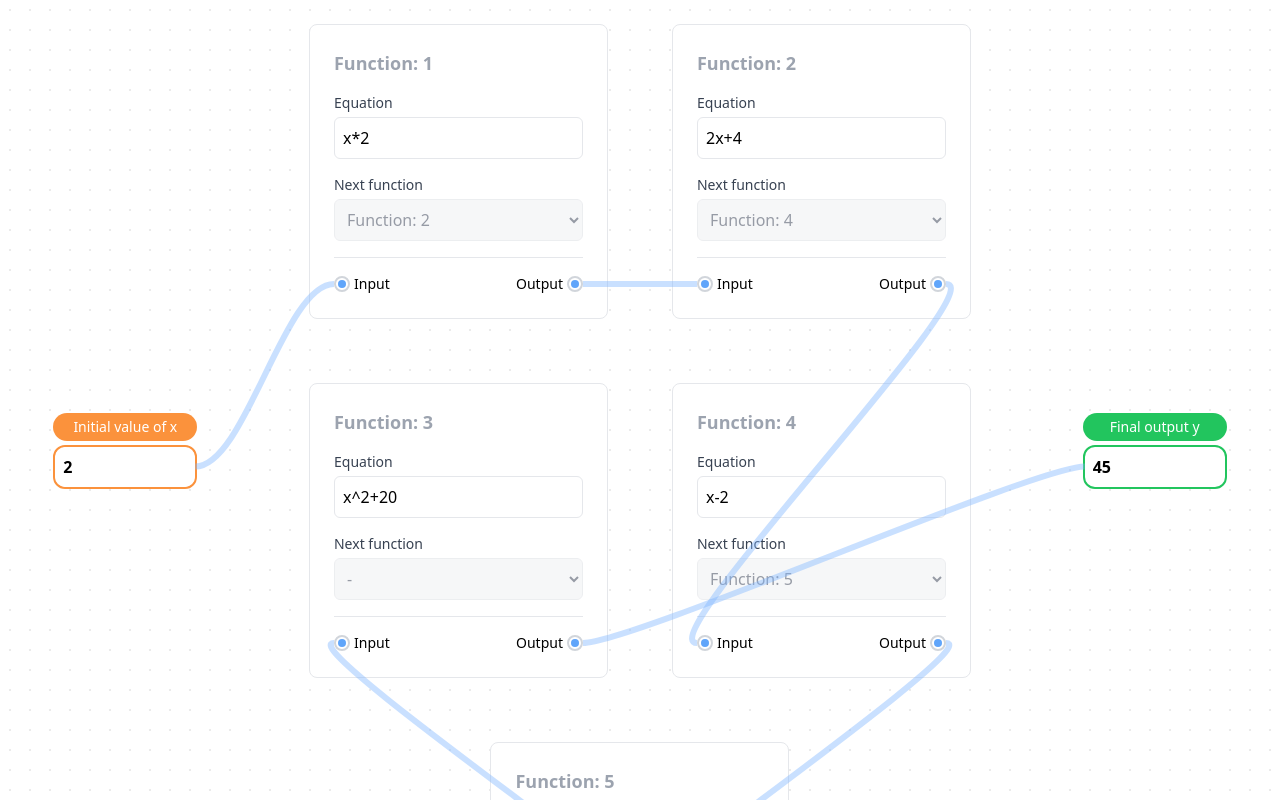
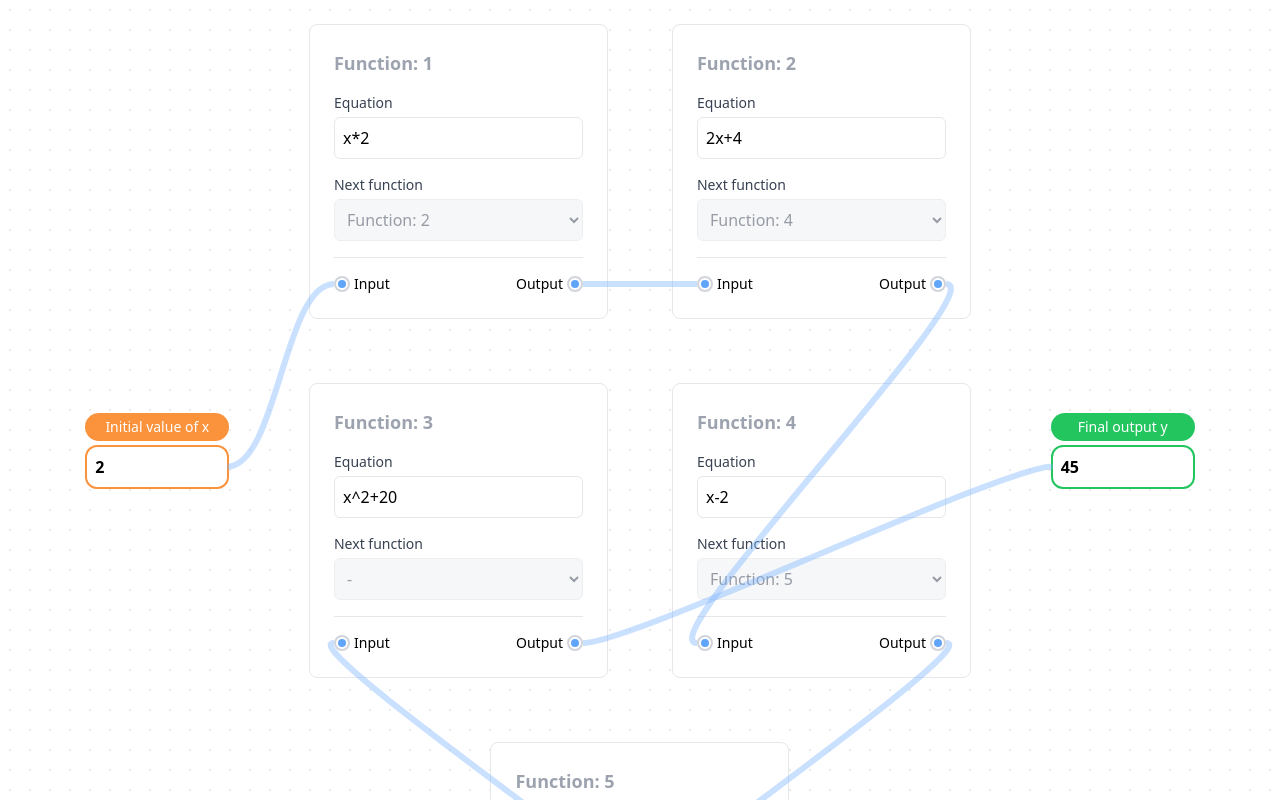
Before and after one commit to pranavgoel29/functional-chaining, a React (Vite) app: page / in a window 1280 px wide. Shown: the top 800 px of the page. Built offline with nearby package versions, Linux system fonts and the light colour scheme.

Commit message:
Updated gap between value comp and functions section

```diff
--- a/src/App.tsx
+++ b/src/App.tsx
@@ -50,7 +50,7 @@ const App: React.FC = () => {
   }, [functions]);
 
   return (
-    <div className="min-h-screen flex justify-center items-center p-6 gap-8">
+    <div className="min-h-screen flex justify-center items-center p-6 g-2">
       <ValueComponent isInput value={inputValue} onChange={handleInputChange} />
 
       <div className="flex flex-wrap gap-16 justify-center w-8/12">
```
